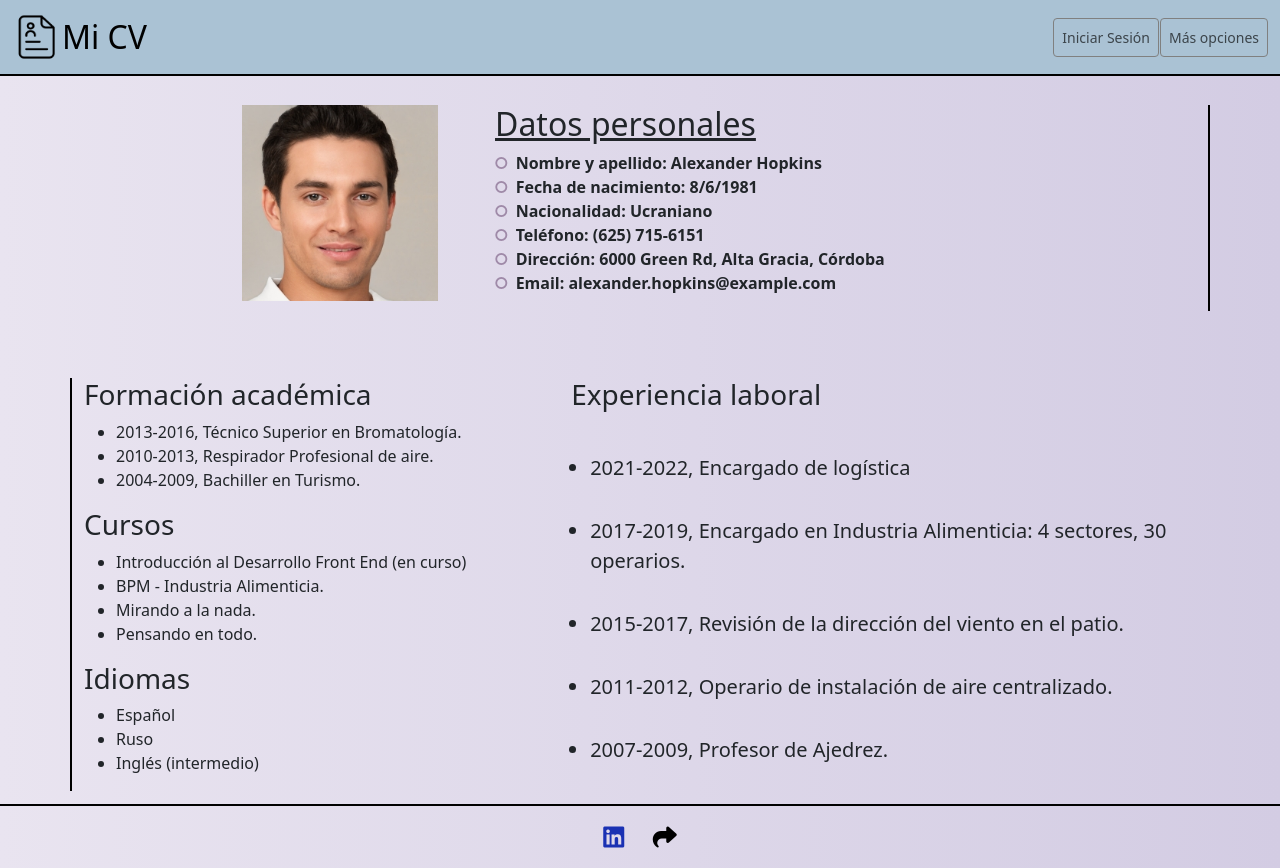
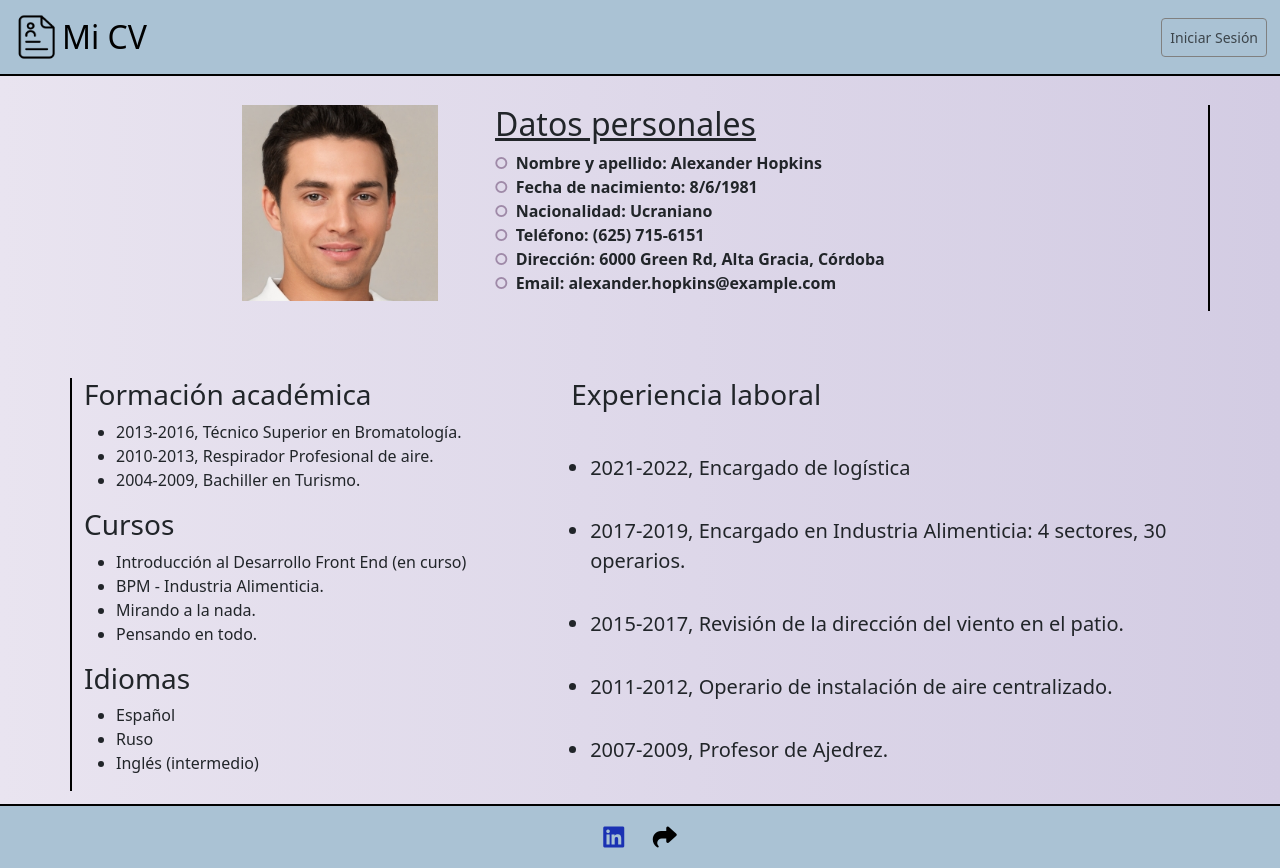
Before and after one commit to Alexhtml7/Proyecto-final-CV, a plain HTML site: page index.html in a window 1280 px wide. Drawn offline with nearby package versions, Linux system fonts and the light colour scheme.

Commit message:
Cambio de color al footer y eliminacion de boton Opciones

```diff
--- a/assets/cv.css
+++ b/assets/cv.css
@@ -89,6 +89,7 @@ section img {
 
 footer {
     border-top: 2px solid black;
+    background-color: #aac2d4;
     text-align: center;
     font-size: 150%;
     margin-top: 1%;
--- a/index.html
+++ b/index.html
@@ -33,9 +33,6 @@
                         <button id="btn2" class="btn btn-sm" href="#">
                             <a class="nav-link" href="#" onclick="alert('Iniciaste sesión como Ticmas');">Iniciar
                                 Sesión</a>
-                        </button>
-                        <button id="btn3" class="btn btn-sm">
-                            <a class="nav-link" href="#">Más opciones</a>
                         </button>
                     </div>
                 </div>
```
